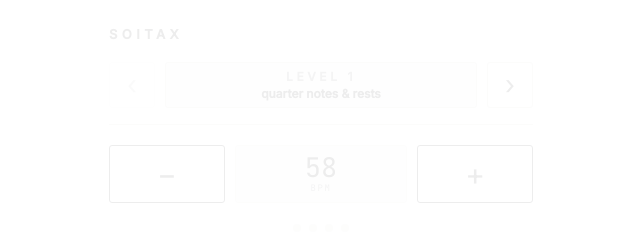
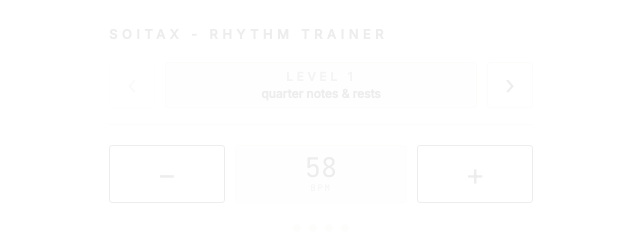
Before and after one commit to raimohanska/soitax, a website: page index.html in a window 1280 px wide. Shown: the top 240 px of the page, 319-959 px from the left. Drawn offline with Linux system fonts and the light colour scheme.

Commit message:
Clarify rhythm trainer title

```diff
--- a/index.html
+++ b/index.html
@@ -13,7 +13,7 @@
 <meta name="mobile-web-app-capable" content="yes">
 <link rel="manifest" href="manifest.webmanifest">
 <link rel="apple-touch-icon" href="icon-180.png">
-<title>Soitax</title>
+<title>Soitax - rhythm trainer</title>
 <link rel="preconnect" href="https://fonts.googleapis.com">
 <link rel="preconnect" href="https://fonts.gstatic.com" crossorigin>
 <link href="https://fonts.googleapis.com/css2?family=Inter:wght@400;500&family=JetBrains+Mono:wght@400;500&display=swap" rel="stylesheet">
@@ -249,7 +249,7 @@
 <div class="wrap">
 
   <header>
-    <div class="mark">Soitax</div>
+    <div class="mark">Soitax - rhythm trainer</div>
   </header>
 
   <div class="lv-deck">
```
